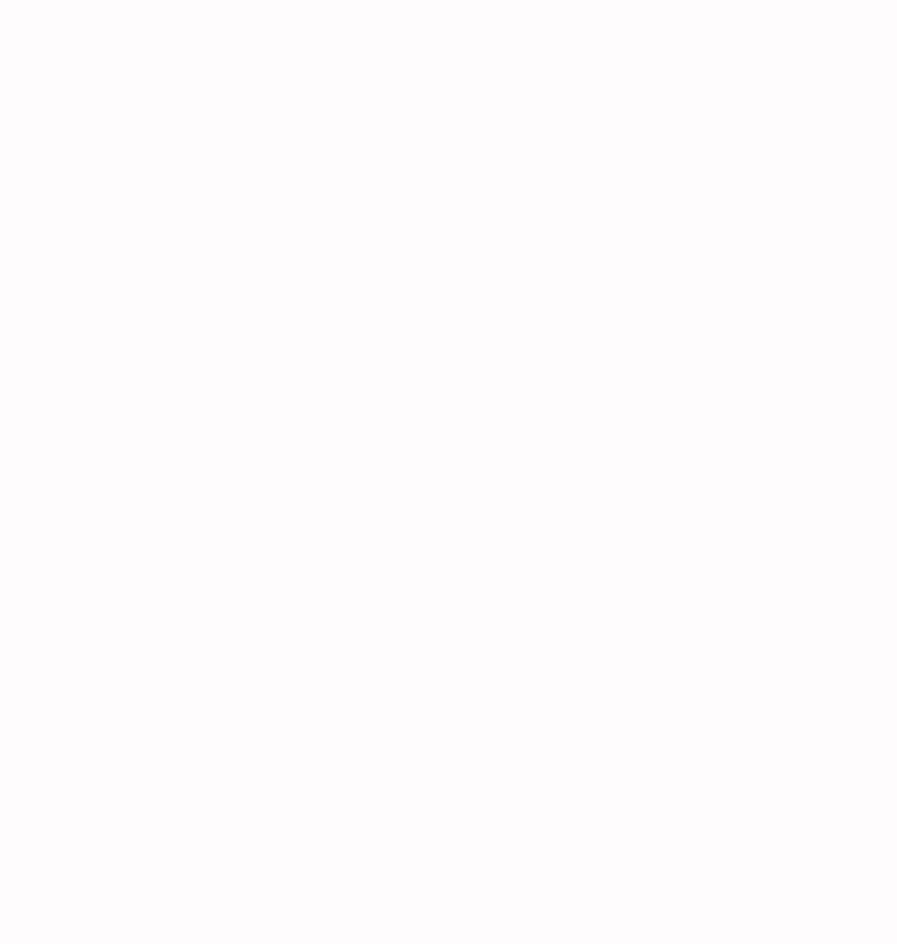
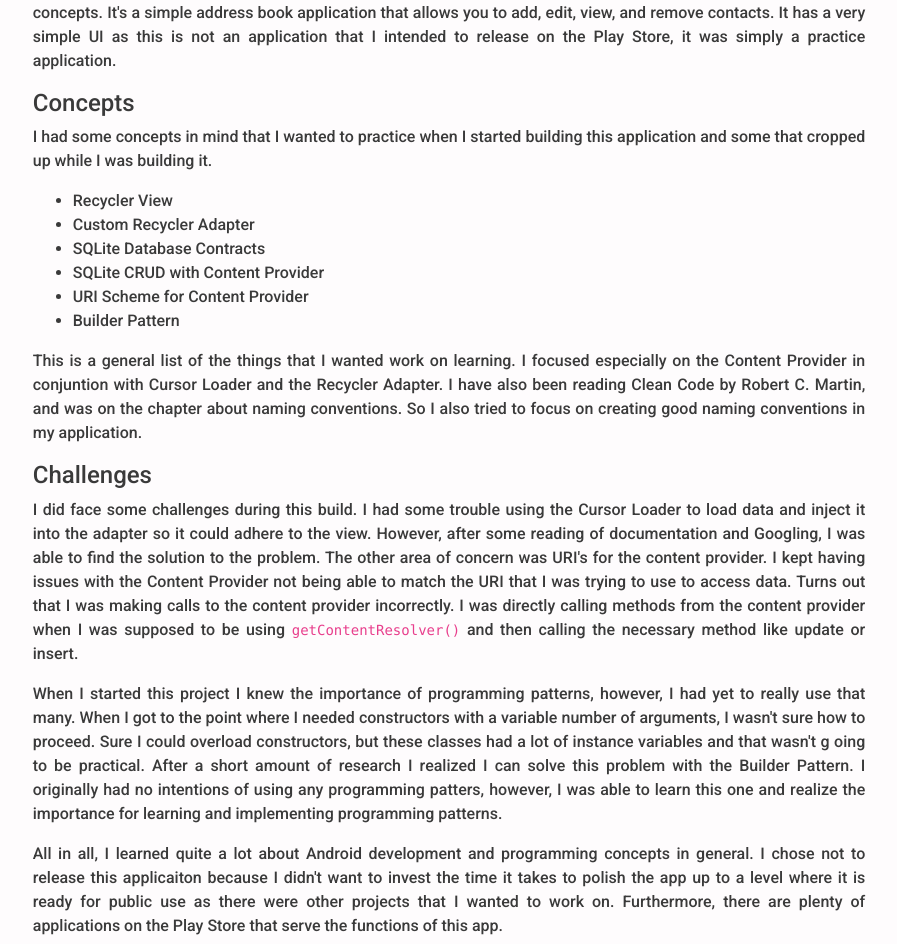
Before and after one commit to armindtoussi/resume-armin, an Angular app: page /projects in a window 1280 px wide. Shown: the part 468-1412 px from the top of the page, without its empty margins (191-1088 px from the left). Before the commit the page ends 800 px from the top, so only its background shows below. Built offline with nearby package versions, Linux system fonts and the light colour scheme; a web font is replaced by a local one.

Commit message:
finished adding contact book project to projects page

```diff
--- a/src/app/components/projects/projects.component.html
+++ b/src/app/components/projects/projects.component.html
@@ -156,5 +156,66 @@
                 </div>
             </div>
         </article>
+        <article class="row">
+            <div class="col-lg-12 project-card">
+                <h3 class="project-header"><a href="https://github.com/drwatley/ContactBook" class="project-link">Contact Book</a></h3>
+                <a href="#contact" data-toggle="collapse" aria-expanded="false" aria-controls="contact" class="caret-toggle"
+                    *ngIf="isCollapsed[2]" (click)="projectCollapse(2)">
+                    <span class="oi oi-caret-bottom caret-spacing"></span>
+                </a>
+                <a href="#contact" data-toggle="collapse" aria-expanded="false" aria-controls="contact" class="caret-toggle"
+                    *ngIf="!isCollapsed[2]" (click)="projectCollapse(2)">
+                    <span class="oi oi-caret-top caret-spacing"></span>
+                </a>
+                <div class="collapse show" id="contact">
+                    <hr>
+                    <p class="project-text">Contact Book is just a simple Android application that I built for practice with
+                        some Android and programming concepts. It's a simple address book application that allows you to add,
+                        edit, view, and remove contacts. It has a very simple UI as this is not an application that I intended
+                        to release on the Play Store, it was simply a practice application.
+                    </p>
+                    <h4>Concepts</h4>
+                    <p class="project-text">I had some concepts in mind that I wanted to practice when I started building this
+                        application and some that cropped up while I was building it.
+                    </p>
+                    <ul class="">
+                        <li>Recycler View</li>
+                        <li>Custom Recycler Adapter</li>
+                        <li>SQLite Database Contracts</li>
+                        <li>SQLite CRUD with Content Provider</li>
+                        <li>URI Scheme for Content Provider</li>
+                        <li>Builder Pattern</li>
+                    </ul>
+                    <p class="project-text">This is a general list of the things that I wanted work on learning. I focused especially
+                        on the Content Provider in conjuntion with Cursor Loader and the Recycler Adapter. I have also been reading
+                        Clean Code by Robert C. Martin, and was on the chapter about naming conventions. So I also tried to focus on
+                        creating good naming conventions in my application.
+                    </p>
+                    <h4>Challenges</h4>
+                    <p class="project-text">I did face some challenges during this build. I had some trouble using the Cursor Loader
+                        to load data and inject it into the adapter so it could adhere to the view. However, after some reading of
+                        documentation and Googling, I was able to find the solution to the problem. The other area of concern was
+                        URI's for the content provider. I kept having issues with the Content Provider not being able to match the
+                        URI that I was trying to use to access data. Turns out that I was making calls to the content provider
+                        incorrectly. I was directly calling methods from the content provider when I was supposed to be using
+                        <code>getContentResolver()</code> and then calling the necessary method like update or insert.
+                    </p>
+                    <p class="project-text">When I started this project I knew the importance of programming patterns, however,
+                        I had yet to really use that many. When I got to the point where I needed constructors with a variable
+                        number of arguments, I wasn't sure how to proceed. Sure I could overload constructors, but these classes
+                        had a lot of instance variables and that wasn't g oing to be practical. After a short amount of research
+                        I realized I can solve this problem with the Builder Pattern. I originally had no intentions of using any
+                        programming patters, however, I was able to learn this one and realize the importance for learning and
+                        implementing programming patterns.
+                    </p>
+                    <p class="project-text">All in all, I learned quite a lot about Android development and programming concepts
+                        in general. I chose not to release this applicaiton because I didn't want to invest the time it takes
+                        to polish the app up to a level where it is ready for public use as there were other projects that I wanted
+                        to work on. Furthermore, there are plenty of applications on the Play Store that serve the functions of this
+                        app.
+                    </p>
+                </div>
+            </div>
+        </article>
     </section>
 </main>
--- a/src/app/components/projects/projects.component.ts
+++ b/src/app/components/projects/projects.component.ts
@@ -9,7 +9,7 @@
 
 export class ProjectsComponent {
 
-    isCollapsed: boolean[] = [false, true];
+    isCollapsed: boolean[] = [false, true, true];
 
     constructor() { }
 
```
